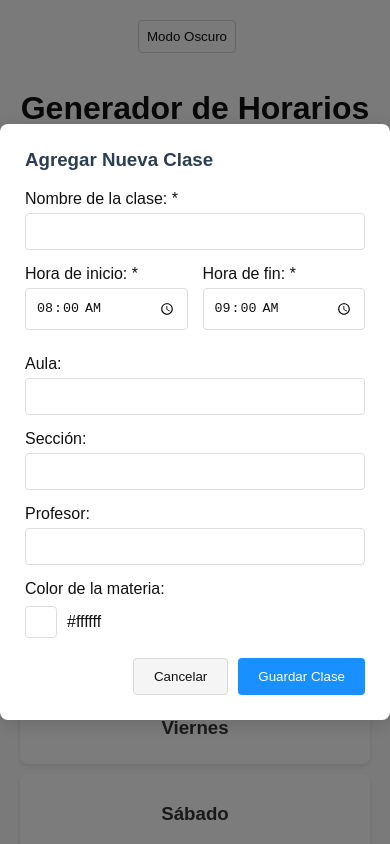
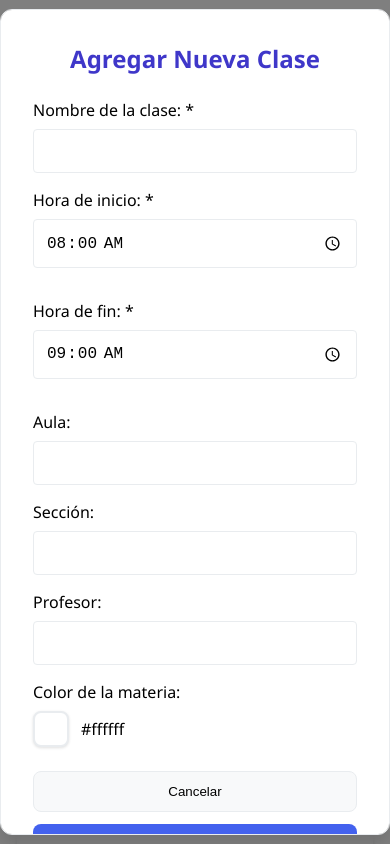
Before and after one commit to Jonathann-h/Horario-De-Clases-Generator, a React (Create React App) app: page / in a window 390 px wide. Both pictures are taken after a click on the button "Agregar Clase". Shown: the top 844 px of the page. Built offline with nearby package versions, Linux system fonts and the light colour scheme.

Commit message:
mejora CSS

```diff
--- a/src/styles/schedule.css
+++ b/src/styles/schedule.css
@@ -1,15 +1,58 @@
+/* ===== VARIABLES Y ESTILOS BASE ===== */
+:root {
+  /* Colores primarios */
+  --primary: #4361ee;
+  --primary-light: #4895ef;
+  --primary-dark: #3f37c9;
+  --secondary: #3a0ca3;
+  --accent: #7209b7;
+  --danger: #f72585;
+  --success: #4cc9f0;
+  --warning: #f8961e;
+  --info: #4895ef;
+
+  /* Modo claro */
+  --bg-light: #f8f9fa;
+  --text-light: #212529;
+  --card-light: #ffffff;
+  --border-light: #e9ecef;
+
+  /* Modo oscuro */
+  --bg-dark: #101f21;
+  --text-dark: #f8f9fa;
+  --card-dark: #1e2a2c;
+  --border-dark: #2d3e40;
+
+  /* Sombras */
+  --shadow-sm: 0 1px 3px rgba(0,0,0,0.12);
+  --shadow-md: 0 4px 6px rgba(0,0,0,0.1);
+  --shadow-lg: 0 10px 15px rgba(0,0,0,0.1);
+
+  /* Transiciones */
+  --transition-fast: all 0.15s ease;
+  --transition-normal: all 0.3s ease;
+  --transition-slow: all 0.5s ease;
+
+  /* Bordes */
+  --radius-sm: 4px;
+  --radius-md: 8px;
+  --radius-lg: 12px;
+  --radius-full: 999px;
+}
+
 /* ===== ESTILOS GENERALES ===== */
 .app {
-  font-family: Arial, sans-serif;
-  max-width: 1200px;
+  font-family: 'Segoe UI', 'Roboto', 'Helvetica Neue', Arial, sans-serif;
+  max-width: 1400px;
   margin: 0 auto;
-  padding: 20px;
+  padding: 2rem;
+  min-height: 100vh;
 }
 
 .schedule-page {
   display: flex;
   flex-direction: column;
-  gap: 20px;
+  gap: 1.5rem;
 }
 
 /* ===== HEADER Y CONTROLES ===== */
@@ -17,141 +60,207 @@
   display: flex;
   justify-content: space-between;
   align-items: center;
-}
-
-.clear-btn, .pdf-button {
-  color: white;
-  border: none;
-  padding: 10px 20px;
-  border-radius: 4px;
-  cursor: pointer;
-  transition: all 0.3s;
+  flex-wrap: wrap;
+  gap: 1rem;
+  padding: 1rem 0;
+  border-bottom: 1px solid var(--border-light);
 }
 
 .header-actions {
   display: flex;
-  gap: 10px;
+  gap: 0.75rem;
   align-items: center;
 }
 
-.clear-btn {
-  order: 2;
-  background: #ff4d4f;
+.btn {
+  color: white;
+  border: none;
+  padding: 0.75rem 1.5rem;
+  border-radius: var(--radius-md);
+  cursor: pointer;
+  transition: var(--transition-normal);
+  font-weight: 500;
+  display: inline-flex;
+  align-items: center;
+  gap: 0.5rem;
+  box-shadow: var(--shadow-sm);
 }
 
-.clear-btn:hover {
-  background: #ff7875;
+.btn:hover {
+  transform: translateY(-2px);
+  box-shadow: var(--shadow-md);
 }
 
-.pdf-button {
-  order: 1;
-  background: #1890ff;
+.btn:active {
+  transform: translateY(0);
 }
 
-.pdf-button:hover {
-  background: #40a9ff;
+.btn-primary {
+  background: var(--primary);
 }
 
-.pdf-generator {
-  margin-top: 30px;
-  text-align: center;
+.btn-primary:hover {
+  background: var(--primary-light);
+}
+
+.btn-danger {
+  background: var(--danger);
+}
+
+.btn-danger:hover {
+  background: #ff4d6d;
+}
+
+.btn-success {
+  background: var(--success);
+}
+
+.btn-success:hover {
+  background: #56cfe1;
+}
+
+.btn-warning {
+  background: var(--warning);
+  color: #212529;
+}
+
+.btn-warning:hover {
+  background: #f9a03f;
+}
+
+.btn-icon {
+  padding: 0.5rem;
+  border-radius: var(--radius-full);
 }
 
 /* ===== GRID DE HORARIO ===== */
 .schedule-grid {
   display: grid;
   grid-template-columns: repeat(7, 1fr);
-  gap: 15px;
+  gap: 1rem;
 }
 
 .day-column {
-  background: #f8f9fa;
-  border-radius: 8px;
-  padding: 10px;
-  box-shadow: 0 2px 4px rgba(0,0,0,0.1);
-  transition: background-color 0.3s;
+  background: var(--card-light);
+  border-radius: var(--radius-lg);
+  padding: 1rem;
+  box-shadow: var(--shadow-sm);
+  transition: var(--transition-normal);
+  border: 1px solid var(--border-light);
 }
 
 .day-column h3 {
   text-align: center;
-  margin-bottom: 15px;
-  color: #333;
+  margin-bottom: 1rem;
+  color: var(--primary-dark);
+  font-weight: 600;
+  position: relative;
+  padding-bottom: 0.5rem;
+}
+
+.day-column h3::after {
+  content: '';
+  position: absolute;
+  bottom: 0;
+  left: 25%;
+  width: 50%;
+  height: 2px;
+  background: linear-gradient(90deg, var(--primary), var(--accent));
 }
 
 .day-column--hover {
-  background-color: #e6f7ff;
+  background-color: rgba(67, 97, 238, 0.05);
+  border-color: var(--primary-light);
 }
 
 /* ===== ITEMS DE CLASE ===== */
 .class-item {
   background-color: var(--class-bg, #ffffff);
   color: var(--class-text, #333333);
-  margin-bottom: 10px;
-  padding: 10px;
-  border-radius: 6px;
-  box-shadow: 0 1px 3px rgba(0,0,0,0.1);
-  border-left: 4px solid rgba(0, 0, 0, 0.1);
-  transition: all 0.3s;
+  margin-bottom: 0.75rem;
+  padding: 0.75rem;
+  border-radius: var(--radius-md);
+  box-shadow: var(--shadow-sm);
+  border-left: 4px solid var(--class-border, var(--primary));
+  transition: var(--transition-normal);
   cursor: grab;
   user-select: none;
   animation: fadeIn 0.3s ease-out;
+  position: relative;
+  overflow: hidden;
+}
+
+.class-item::before {
+  content: '';
+  position: absolute;
+  top: 0;
+  left: 0;
+  width: 100%;
+  height: 100%;
+  background: linear-gradient(135deg, rgba(255,255,255,0.2), rgba(255,255,255,0));
+  pointer-events: none;
 }
 
 .class-item:hover {
-  transform: translateY(-2px);
-  box-shadow: 0 4px 8px rgba(0, 0, 0, 0.1);
+  transform: translateY(-3px);
+  box-shadow: var(--shadow-md);
 }
 
 .class-item--dragging {
   cursor: grabbing;
-  box-shadow: 0 4px 8px rgba(0, 0, 0, 0.2);
-  opacity: 0.5;
+  box-shadow: 0 8px 16px rgba(0, 0, 0, 0.2);
+  opacity: 0.9;
+  transform: scale(1.02);
 }
 
 .class-header {
   display: flex;
   justify-content: space-between;
   align-items: center;
-  margin-bottom: 5px;
+  margin-bottom: 0.5rem;
 }
 
 .class-time {
-  font-size: 0.9em;
-  font-weight: bold;
+  font-size: 0.85rem;
+  font-weight: 600;
+  color: var(--primary-dark);
 }
 
 .remove-btn {
-  background: rgba(0, 0, 0, 0.2);
+  background: rgba(0, 0, 0, 0.1);
   color: inherit;
   border: none;
-  border-radius: 50%;
-  width: 22px;
-  height: 22px;
+  border-radius: var(--radius-full);
+  width: 24px;
+  height: 24px;
   cursor: pointer;
   display: flex;
   align-items: center;
   justify-content: center;
-  transition: background 0.3s;
+  transition: var(--transition-fast);
 }
 
 .remove-btn:hover {
-  background: rgba(0, 0, 0, 0.4);
+  background: rgba(0, 0, 0, 0.3);
+  transform: rotate(90deg);
 }
 
 .class-details h4 {
-  margin: 5px 0;
-  font-size: 1em;
+  margin: 0.25rem 0;
+  font-size: 1rem;
+  font-weight: 600;
 }
 
 .class-details p {
-  margin: 3px 0;
-  font-size: 0.8em;
+  margin: 0.25rem 0;
+  font-size: 0.85rem;
+  opacity: 0.9;
 }
 
 .overlap-warning {
-  color: #faad14;
+  color: var(--warning);
   font-size: 0.8em;
-  margin-left: 5px;
+  margin-left: 0.5rem;
 }
 
 /* ===== FORMULARIO ===== */
@@ -166,60 +275,69 @@
   align-items: center;
   justify-content: center;
   z-index: 1000;
+  backdrop-filter: blur(5px);
+  animation: fadeIn 0.3s ease-out;
 }
 
 .class-form-modal form {
-  background: white;
-  padding: 25px;
-  border-radius: 8px;
+  background: var(--card-light);
+  padding: 2rem;
+  border-radius: var(--radius-lg);
   width: 100%;
-  max-width: 450px;
+  max-width: 500px;
   max-height: 90vh;
   overflow-y: auto;
-  box-shadow: 0 4px 20px rgba(0,0,0,0.15);
+  box-shadow: var(--shadow-lg);
+  border: 1px solid var(--border-light);
 }
 
 .class-form-modal h3 {
   margin-top: 0;
-  color: #2c3e50;
+  color: var(--primary-dark);
+  font-size: 1.5rem;
+  margin-bottom: 1.5rem;
+  text-align: center;
 }
 
 .class-form-modal label {
   display: block;
-  margin-bottom: 15px;
+  margin-bottom: 1rem;
+  font-weight: 500;
 }
 
 .class-form-modal input {
   width: 100%;
-  padding: 10px;
-  margin-top: 5px;
-  border: 1px solid #ddd;
-  border-radius: 4px;
+  padding: 0.75rem;
+  margin-top: 0.5rem;
+  border: 1px solid var(--border-light);
+  border-radius: var(--radius-sm);
   box-sizing: border-box;
-  transition: border 0.3s;
+  transition: var(--transition-normal);
+  font-size: 1rem;
 }
 
 .class-form-modal input:focus {
-  border-color: #1890ff;
+  border-color: var(--primary);
   outline: none;
+  box-shadow: 0 0 0 3px rgba(67, 97, 238, 0.2);
 }
 
 .input-error {
-  border-color: #ff4d4f !important;
+  border-color: var(--danger) !important;
 }
 
 .error-message {
-  color: #ff4d4f;
-  font-size: 0.8em;
-  margin-top: 5px;
+  color: var(--danger);
+  font-size: 0.85rem;
+  margin-top: 0.25rem;
   display: block;
 }
 
 .time-inputs {
   display: grid;
   grid-template-columns: 1fr 1fr;
-  gap: 15px;
-  margin-bottom: 10px;
+  gap: 1rem;
+  margin-bottom: 1rem;
 }
 
 .time-error {
@@ -230,52 +348,54 @@
 .form-actions {
   display: flex;
   justify-content: flex-end;
-  gap: 10px;
-  margin-top: 20px;
+  gap: 0.75rem;
+  margin-top: 1.5rem;
 }
 
 .form-actions button {
-  padding: 10px 20px;
-  border-radius: 4px;
+  padding: 0.75rem 1.5rem;
+  border-radius: var(--radius-md);
   cursor: pointer;
-  transition: all 0.3s;
+  transition: var(--transition-normal);
+  font-weight: 500;
 }
 
 .form-actions button[type="button"] {
-  background: #f5f5f5;
-  border: 1px solid #d9d9d9;
+  background: var(--bg-light);
+  border: 1px solid var(--border-light);
 }
 
 .form-actions button[type="button"]:hover {
-  background: #e6e6e6;
+  background: #e9ecef;
 }
 
 .form-actions button[type="submit"] {
-  background: #1890ff;
+  background: var(--primary);
   color: white;
   border: none;
 }
 
 .form-actions button[type="submit"]:hover {
-  background: #40a9ff;
+  background: var(--primary-light);
 }
 
 /* ===== SELECTOR DE COLOR ===== */
 .color-selector {
   display: flex;
   align-items: center;
-  gap: 10px;
-  margin-top: 8px;
+  gap: 0.75rem;
+  margin-top: 0.5rem;
   position: relative;
 }
 
 .color-preview {
-  width: 30px;
-  height: 30px;
-  border-radius: 4px;
-  border: 1px solid #ddd;
+  width: 32px;
+  height: 32px;
+  border-radius: var(--radius-md);
+  border: 2px solid var(--border-light);
   cursor: pointer;
-  transition: transform 0.2s;
+  transition: var(--transition-fast);
+  box-shadow: var(--shadow-sm);
 }
 
 .color-preview:hover {
@@ -285,44 +405,53 @@
 .color-picker-popup {
   position: absolute;
   z-index: 1000;
-  margin-top: 10px;
+  margin-top: 0.5rem;
   left: 0;
-  box-shadow: 0 2px 20px rgba(0, 0, 0, 0.2);
-  background: white;
-  border-radius: 8px;
+  box-shadow: var(--shadow-lg);
+  background: var(--card-light);
+  border-radius: var(--radius-md);
   overflow: hidden;
+  border: 1px solid var(--border-light);
 }
 
 .color-picker-actions {
   display: flex;
-  padding: 10px;
-  background: #f5f5f5;
+  padding: 0.75rem;
+  background: var(--bg-light);
+  gap: 0.5rem;
 }
 
 .color-picker-btn {
   flex: 1;
-  padding: 8px;
+  padding: 0.5rem;
   border: none;
-  background: #1890ff;
+  background: var(--primary);
   color: white;
   cursor: pointer;
-  border-radius: 4px;
-  margin: 0 5px;
-  transition: opacity 0.3s;
+  border-radius: var(--radius-sm);
+  transition: var(--transition-normal);
+  font-weight: 500;
 }
 
 .color-picker-btn.reset {
-  background: #f5222d;
+  background: var(--danger);
 }
 
 .color-picker-btn:hover {
   opacity: 0.9;
+  transform: translateY(-1px);
 }
 
 /* ===== ANIMACIONES ===== */
 @keyframes fadeIn {
   from { opacity: 0; transform: translateY(10px); }
   to { opacity: 1; transform: translateY(0); }
+}
+
+@keyframes pulse {
+  0% { transform: scale(1); }
+  50% { transform: scale(1.05); }
+  100% { transform: scale(1); }
 }
 
 /* ===== IMPRESIÓN ===== */
@@ -347,70 +476,132 @@
 
 /* ===== CONTROLES DEL HORARIO ===== */
 .schedule-controls {
-  background: #e9ecef;
-  padding: 15px;
-  border-radius: 8px;
+  background: var(--bg-light);
+  padding: 1.25rem;
+  border-radius: var(--radius-lg);
+  box-shadow: var(--shadow-sm);
+  border: 1px solid var(--border-light);
 }
 
 .day-selector {
   display: flex;
-  gap: 10px;
+  gap: 0.75rem;
   align-items: center;
   flex-wrap: wrap;
 }
 
 .day-selector select, .day-selector button {
-  padding: 8px 12px;
-  border-radius: 4px;
-  border: 1px solid #ced4da;
-  transition: all 0.3s;
+  padding: 0.75rem;
+  border-radius: var(--radius-sm);
+  border: 1px solid var(--border-light);
+  transition: var(--transition-normal);
+  font-size: 1rem;
 }
 
 .day-selector select:focus {
-  border-color: #1890ff;
+  border-color: var(--primary);
   outline: none;
+  box-shadow: 0 0 0 3px rgba(67, 97, 238, 0.2);
 }
 
 .day-selector button {
-  background: #28a745;
+  background: var(--success);
   color: white;
   border: none;
   cursor: pointer;
+  font-weight: 500;
 }
 
 .day-selector button:hover {
-  background: #218838;
+  background: #56cfe1;
 }
 
 /* Botón de modo edición */
 .edit-mode-btn {
-  background: #faad14 !important; /* Amarillo/naranja */
-  color: white;
+  background: var(--warning) !important;
+  color: #212529;
   border: none;
-  padding: 10px 20px;
-  border-radius: 4px;
+  padding: 0.75rem 1.5rem;
+  border-radius: var(--radius-md);
   cursor: pointer;
-  transition: all 0.3s;
-  order: 2; /* Posición entre PDF y Borrar Todo */
+  transition: var(--transition-normal);
+  order: 2;
 }
 
 .edit-mode-btn:hover {
-  background: #ffc53d !important;
+  background: #f9a03f !important;
 }
 
 .edit-mode-btn.active {
-  background: #52c41a !important; /* Verde cuando está activo */
+  background: var(--success) !important;
+  color: white;
 }
 
-/*Diseño responsivo*/
+/* ===== TEMA OSCURO ===== */
+body.dark-mode {
+  background-color: var(--bg-dark);
+  color: var(--text-dark);
+}
+
+.dark-mode .day-column,
+.dark-mode .schedule-controls,
+.dark-mode .class-form-modal form {
+  background-color: var(--card-dark);
+  border-color: var(--border-dark);
+}
+
+.dark-mode input,
+.dark-mode button,
+.dark-mode select,
+.dark-mode textarea {
+  background-color: var(--card-dark);
+  color: var(--text-dark);
+  border-color: var(--border-dark);
+}
+
+.dark-mode .btn[type="button"] {
+  background: var(--card-dark);
+  border-color: var(--border-dark);
+}
+
+.dark-mode .btn[type="button"]:hover {
+  background: #2d3e40;
+}
+
+.theme-toggle-btn {
+  margin-right: 1rem;
+  padding: 0.5rem 1rem;
+  border-radius: var(--radius-md);
+  cursor: pointer;
+  background: var(--bg-light);
+  border: 1px solid var(--border-light);
+  transition: var(--transition-normal);
+  display: flex;
+  align-items: center;
+  gap: 0.5rem;
+}
+
+.dark-mode .theme-toggle-btn {
+  background: var(--card-dark);
+  border-color: var(--border-dark);
+  color: var(--text-dark);
+}
+
+/* ===== DISEÑO RESPONSIVO ===== */
+@media (max-width: 992px) {
+  .schedule-grid {
+    grid-template-columns: repeat(4, 1fr);
+  }
+}
+
 @media (max-width: 768px) {
   .schedule-grid {
-    grid-template-columns: 1fr;
-    gap: 10px;
+    grid-template-columns: repeat(2, 1fr);
   }
 
   .header-controls {
     flex-direction: column;
+    align-items: stretch;
     gap: 1rem;
   }
 
@@ -418,41 +609,61 @@
     width: 100%;
     justify-content: space-between;
   }
+
+  .app {
+    padding: 1rem;
+  }
 }
 
-body.light-mode {
-  background-color: #f5f5f5;
-  color: #111;
+@media (max-width: 576px) {
+  .schedule-grid {
+    grid-template-columns: 1fr;
+  }
+
+  .form-actions {
+    flex-direction: column;
+  }
+
+  .form-actions button {
+    width: 100%;
+  }
+
+  .time-inputs {
+    grid-template-columns: 1fr;
+  }
 }
-
-body.dark-mode {
-  background-color: #101f21;
-  color: #f5f5f5;
+/* ===== BOTONES DE ACCIÓN ===== */
+.clear-btn{
+  background: var(--danger);
+  color: white;
+  border: none;
+  padding: 0.75rem 1.5rem;
+  border-radius: var(--radius-md);
+  cursor: pointer;
+  transition: var(--transition-normal);
+  font-weight: 500;
 }
-
-.schedule-page,
-.class-form-modal {
-  transition: background-color 0.3s, color 0.3s;
+.clear-btn:hover, .pdf-button:hover {
+  /*background: var(--primary-light);*/
+  background: #cf2155;
+  /*transform: translateY(-1px);*/
+  box-shadow: var(--shadow-md);
 }
-
-input, button, select, textarea {
-  background-color: inherit;
-  color: inherit;
-  border: 1px solid #ccc;
+.pdf-button {
+  background: var(--primary);
+  color: white;
+  border: none;
+  padding: 0.75rem 1.5rem;
+  border-radius: var(--radius-md);
+  cursor: pointer;
+  transition: var(--transition-normal);
+  font-weight: 500;
+  display: inline-flex;
+  align-items: center;
+  gap: 0.5rem;
 }
-
-.dark-mode input,
-.dark-mode button,
-.dark-mode select,
-.dark-mode textarea {
-  background-color: #1a1a1a;
-  color: #f5f5f5;
-  border: 1px solid #444;
+.pdf-button:hover {
+  background: var(--primary-light);
+  /*transform: translateY(-2px);
+  box-shadow: var(--shadow-md);*/
 }
-
-.theme-toggle-btn {
-  margin-right: 1rem;
-  padding: 0.5rem;
-  border-radius: 4px;
-  cursor: pointer;
-}
```
